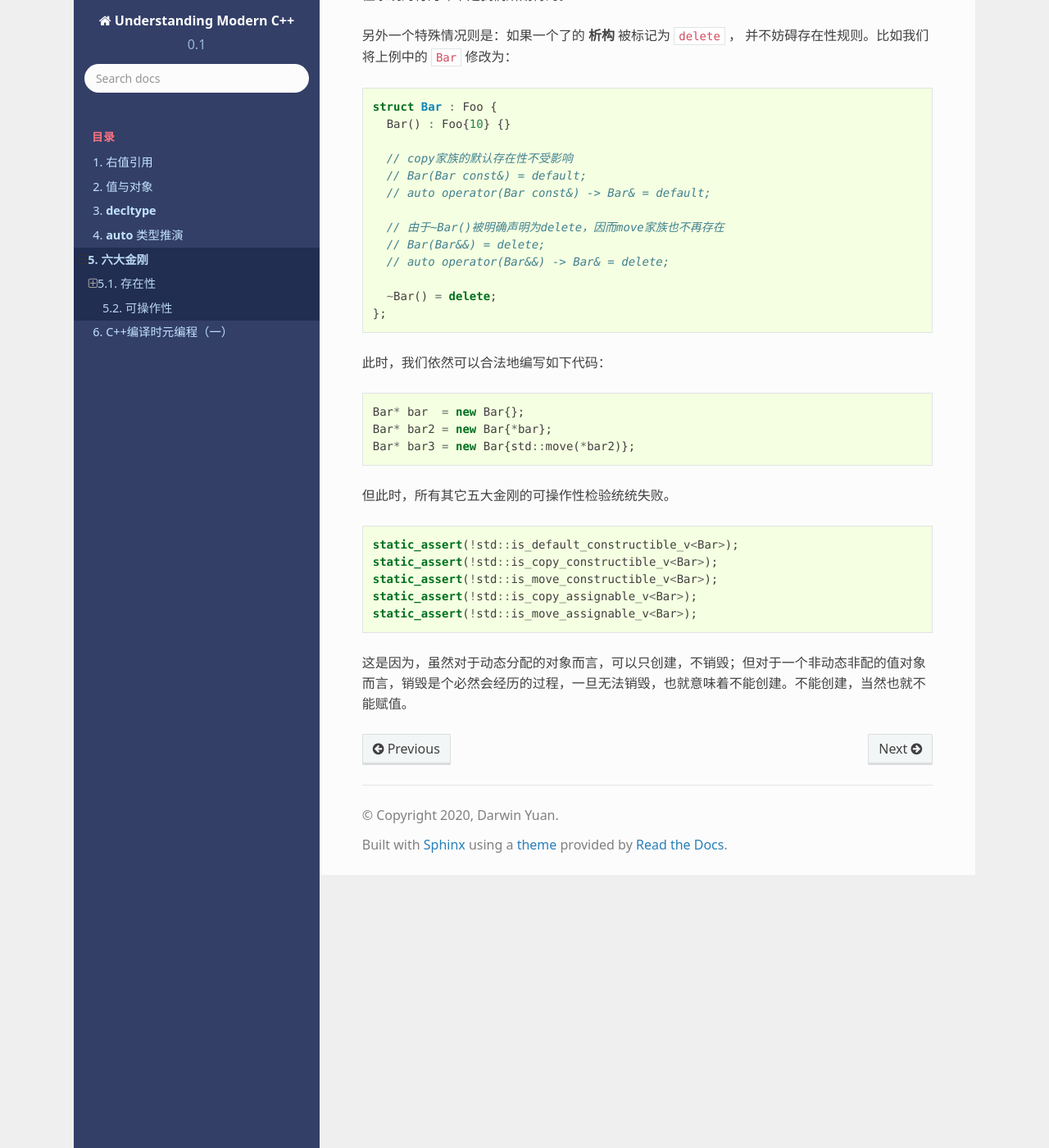
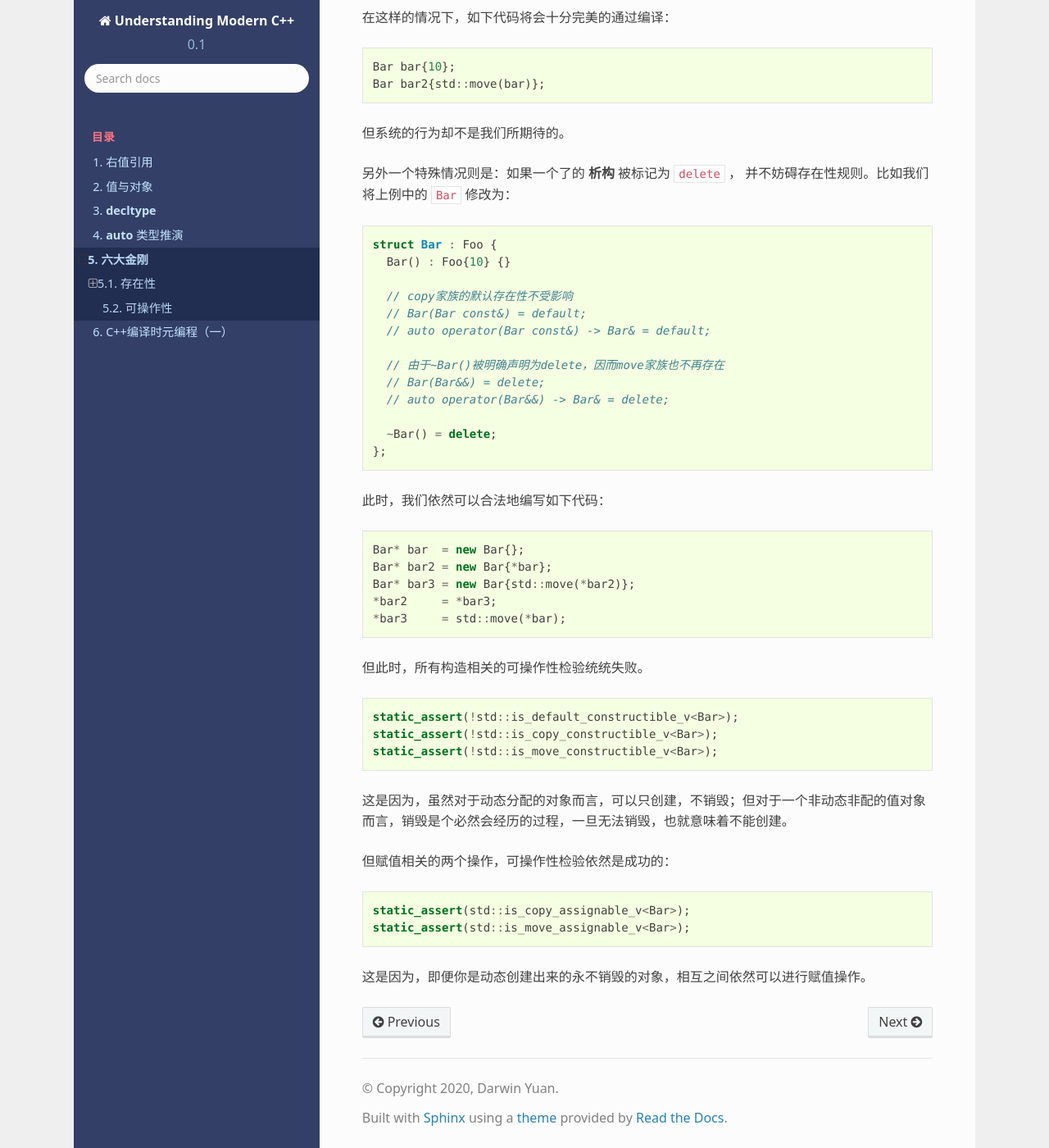
Before and after one commit to godsme/understand_modern_cpp, a Sphinx documentation site: the page built from docs/source/rule_of_6.rst, in a window 1280 px wide and 1400 px high, scrolled down 5423 px. Shown: the whole window at 82% size. Built offline with Sphinx 7.4.7 and the Read the Docs theme 2.0.0, drawn with Linux system fonts in a browser that asks for light colours; formulas are drawn with MathJax 3; some of the changed text lies outside the part shown.

Commit message:
added more content

```diff
--- a/docs/source/rule_of_6.rst
+++ b/docs/source/rule_of_6.rst
@@ -282,17 +290,26 @@
    Bar* bar  = new Bar{};
    Bar* bar2 = new Bar{*bar};
    Bar* bar3 = new Bar{std::move(*bar2)};
+   *bar2     = *bar3;
+   *bar3     = std::move(*bar);
 
 
-但此时，所有其它五大金刚的可操作性检验统统失败。
+但此时，所有构造相关的可操作性检验统统失败。
 
 .. code-block:: c++
 
    static_assert(!std::is_default_constructible_v<Bar>);
    static_assert(!std::is_copy_constructible_v<Bar>);
    static_assert(!std::is_move_constructible_v<Bar>);
-   static_assert(!std::is_copy_assignable_v<Bar>);
-   static_assert(!std::is_move_assignable_v<Bar>);
 
 
-这是因为，虽然对于动态分配的对象而言，可以只创建，不销毁；但对于一个非动态非配的值对象而言，销毁是个必然会经历的过程，一旦无法销毁，也就意味着不能创建。不能创建，当然也就不能赋值。
+这是因为，虽然对于动态分配的对象而言，可以只创建，不销毁；但对于一个非动态非配的值对象而言，销毁是个必然会经历的过程，一旦无法销毁，也就意味着不能创建。
+
+但赋值相关的两个操作，可操作性检验依然是成功的：
+
+.. code-block:: c++
+
+   static_assert(std::is_copy_assignable_v<Bar>);
+   static_assert(std::is_move_assignable_v<Bar>);
+
+这是因为，即便你是动态创建出来的永不销毁的对象，相互之间依然可以进行赋值操作。
```
Also changed, not shown: other parts of docs/source/rule_of_6.rst (+8 -0 lines).
